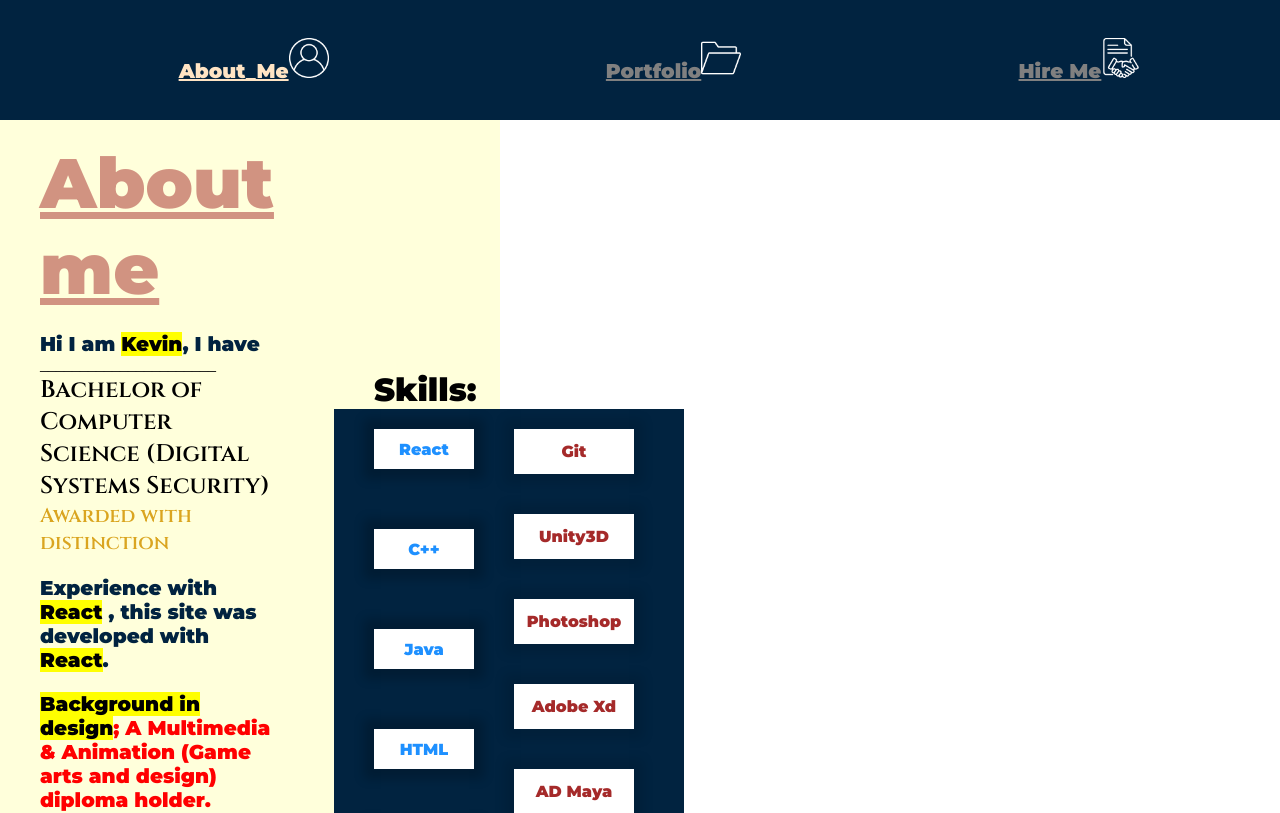
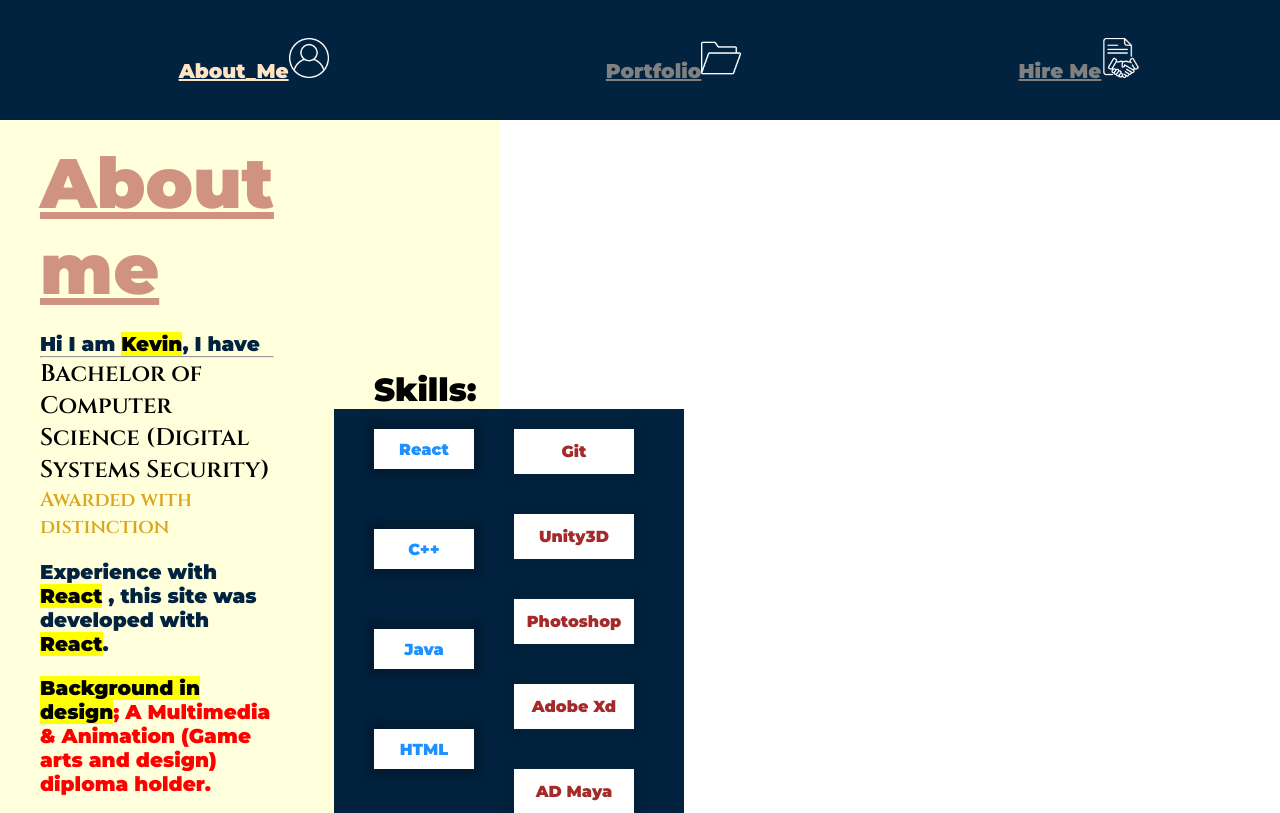
Before and after one commit to KevinJunHan/ReactSite, a React (Create React App) app: page /about in a window 1280 px wide. Shown: the top 813 px of the page. Built offline with nearby package versions, Linux system fonts and the light colour scheme.

Commit message:
added line

```diff
--- a/src/About.js
+++ b/src/About.js
@@ -32,8 +32,9 @@ function About() {
 							autoEscape={true}
 							textToHighlight="Hi I am Kevin, I have"
 						/>
+						<hr />
 					</li>
-					<li> ______________________</li>
+
 					<Degree />
 					{/* <img className="csg" src={uow} alt="uow" /> */}
 					<li className="genericText">
```
